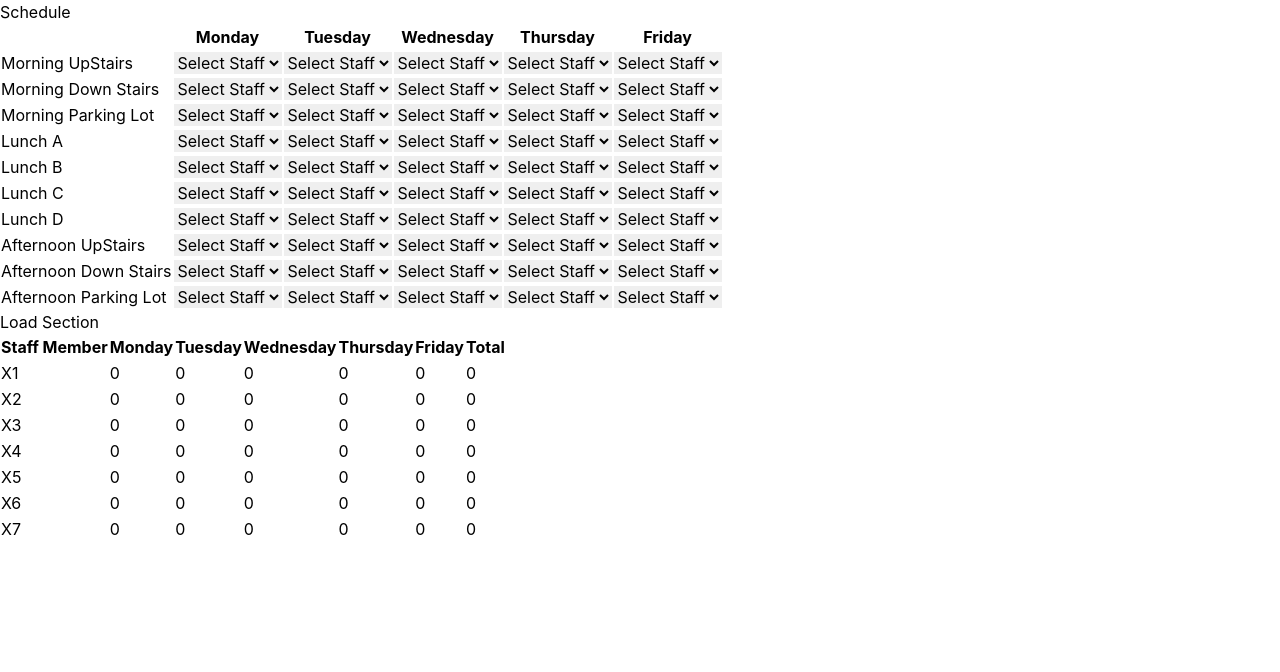
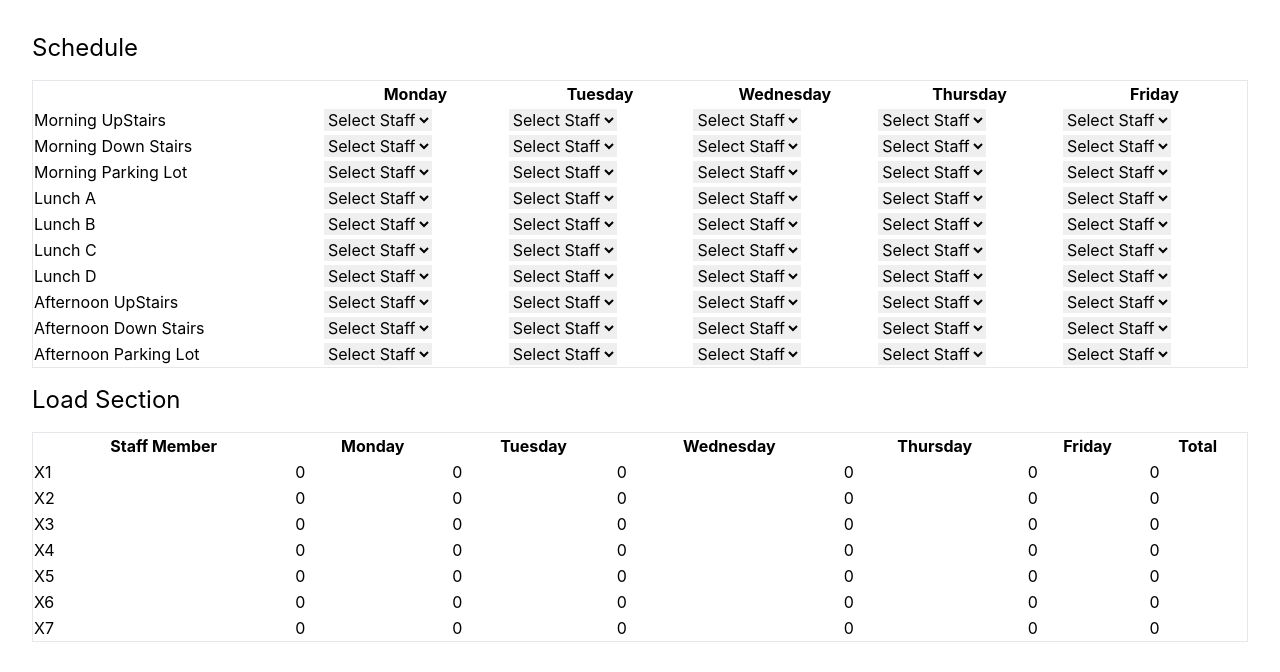
Before and after one commit to imfenil16/scheduling-app, a React (Create React App) app: page / in a window 1280 px wide. Shown: the top 672 px of the page. Built offline with nearby package versions, Linux system fonts and the light colour scheme.

Commit message:
Fix Tailwind

```diff
--- a/package.json
+++ b/package.json
@@ -11,7 +11,6 @@
     "react": "^18.2.0",
     "react-dom": "^18.2.0",
     "react-scripts": "5.0.1",
-    "tailwindcss": "^3.3.3",
     "web-vitals": "^2.1.4"
   },
   "scripts": {
@@ -37,5 +36,8 @@
       "last 1 firefox version",
       "last 1 safari version"
     ]
+  },
+  "devDependencies": {
+    "tailwindcss": "^3.3.3"
   }
 }
--- a/tailwind.config.js
+++ b/tailwind.config.js
@@ -1,6 +1,6 @@
 /** @type {import('tailwindcss').Config} */
 module.exports = {
-  content: [],
+  content: ['./src/**/*.{js,jsx,ts,tsx}'],
   theme: {
     extend: {},
   },
```
Also changed, not shown: 1 other file (tests, documents, lock files or other folders).
